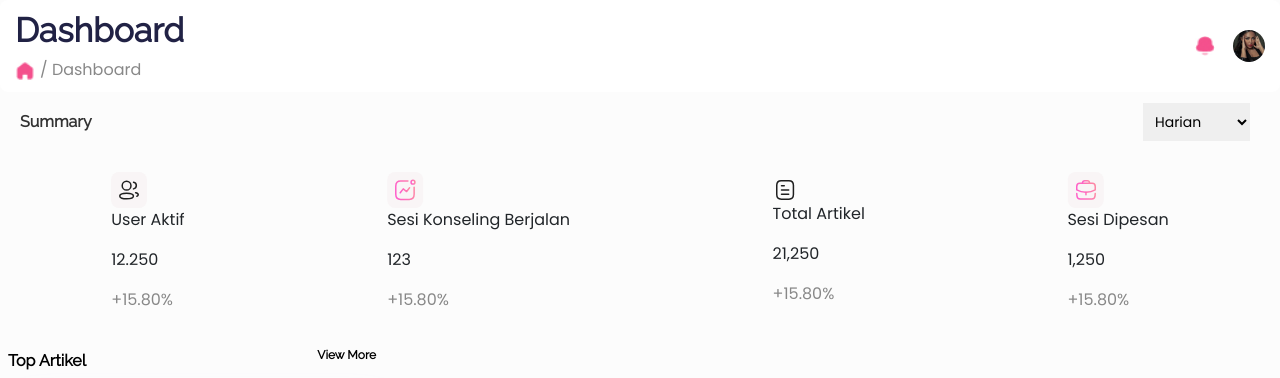
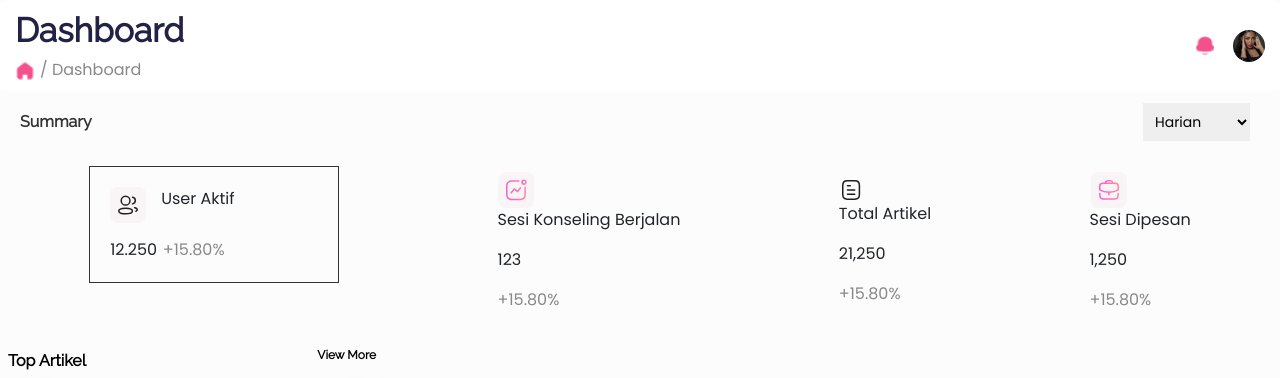
Before and after one commit to Capstone-Tim-14/woman-center-fe, a React (Vite) app in the folder women-center/: page / in a window 1280 px wide. Shown: the top 378 px of the page. Built offline with nearby package versions, Linux system fonts and the light colour scheme.

Commit message:
css dashboard summary

```diff
--- a/women-center/package.json
+++ b/women-center/package.json
@@ -11,7 +11,9 @@
   },
   "dependencies": {
     "bootstrap": "^5.3.2",
+    "chart.js": "^4.4.0",
     "react": "^18.2.0",
+    "react-chartjs-2": "^5.2.0",
     "react-dom": "^18.2.0",
     "react-icons": "^4.12.0",
     "react-responsive-carousel": "^3.2.23",
--- a/women-center/src/Component/Organism/Bodybox.css
+++ b/women-center/src/Component/Organism/Bodybox.css
@@ -13,3 +13,44 @@
 .display-flex > *:last-child {
     margin-right: 0;
 }
+
+/* UserAktif.css */
+.box-user-aktif {
+    display: flex;
+    flex-direction: column;
+    align-items: left;
+    border: 1px solid #333;
+    padding: 20px; /* Menambahkan ruang padding untuk membuat kotak lebih besar */
+    width: 250px; /* Menyesuaikan lebar kotak */
+    min-width: 250px; /* Menambahkan properti min-width */
+    margin-top: -50px; /* Menambahkan margin top untuk memberikan jarak antara elemen di atasnya */
+}
+
+.box-user-aktif .box-top {
+    display: flex;
+    align-items: left;
+    margin-bottom: 15px; /* Menambahkan margin bottom untuk memberikan ruang antara box-top dan box-bottom */
+}
+
+.box-user-aktif img {
+    margin-right: 15px; /* Memberikan jarak antara gambar dan teks */
+}
+
+.box-user-aktif .box-top p {
+    margin: 0;
+}
+
+.box-user-aktif .box-bottom-user {
+    display: flex;
+    justify-content: space-between;
+    width: 55%;
+}
+
+.box-user-aktif .box-bottom-user p {
+    margin: 0;
+}
+
+.box-user-aktif .subtitle {
+    color: #888;
+    margin-top: 5px; /* Sesuaikan dengan kebutuhan jarak atas subtitle */
+}
--- a/women-center/src/Component/Organism/MainBox.jsx
+++ b/women-center/src/Component/Organism/MainBox.jsx
@@ -2,6 +2,7 @@
 import React from 'react';
 import Headerbox from '../molekul/Headerbox';
 import Bodybox from './Bodybox';
+
 
 
 const MainBox = () => {
--- a/women-center/src/Component/molekul/SesiKonseling.jsx
+++ b/women-center/src/Component/molekul/SesiKonseling.jsx
@@ -4,7 +4,8 @@ const SesiKonseling = () => {
   return (
     <div className="box-sesi-konseling">
       <div className="box-top.konseling">
-        <img src="src/asset/icon 2.svg" alt="User Icon" /><p>Sesi Konseling Berjalan</p>
+      <img src="src/asset/icon 2.svg" alt="konseling-icon" />
+        <p>Sesi Konseling Berjalan</p>
       </div>
       <div className="box-bottom-konseling">
         <p>123</p>
```
Also changed, not shown: 1 other file (tests, documents, lock files or other folders).
